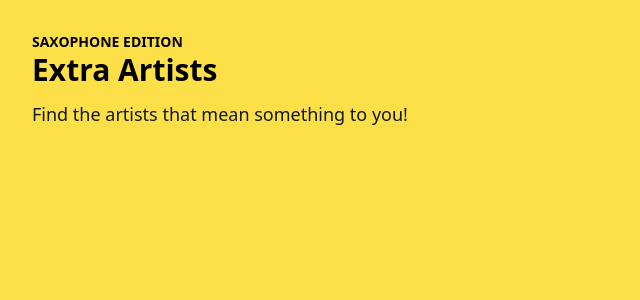
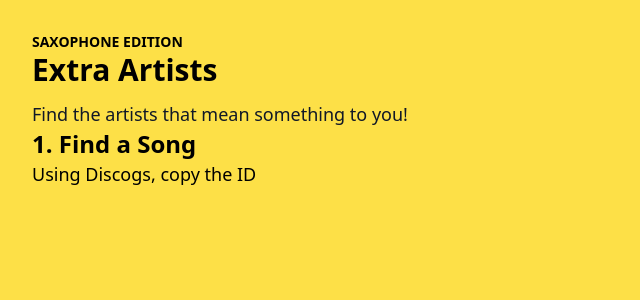
Before and after one commit to tom-ai/extra-artists2, a Next.js app: page / in a window 1280 px wide. Shown: the top 300 px of the page, without its empty margins (0-640 px from the left). Built offline with nearby package versions, Linux system fonts and the light colour scheme.

Commit message:
add starting point component

```diff
--- /dev/null
+++ b/components/Heading.jsx
@@ -0,0 +1,10 @@
+const Heading = () => {
+  return (
+    <>
+      <h2 className="text-2xl font-bold">1. Find a Song</h2>
+      <p className="text-lg">Using Discogs, copy the ID</p>
+    </>
+  );
+};
+
+export default Heading;
--- a/pages/index.js
+++ b/pages/index.js
@@ -1,5 +1,6 @@
 import Head from 'next/head';
 import Header from '../components/Header';
+import Heading from '../components/Heading';
 
 export default function Home() {
   return (
@@ -12,6 +13,7 @@ export default function Home() {
       <section className="min-h-screen bg-yellow-300">
         <div className="container mx-auto p-8">
           <Header />
+          <Heading />
         </div>
       </section>
 
```
